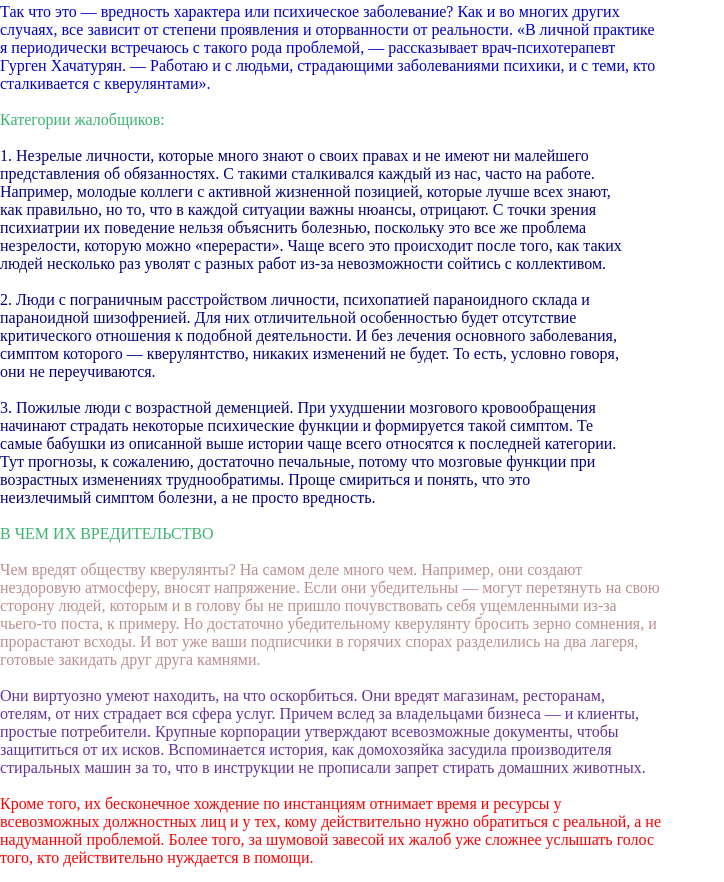
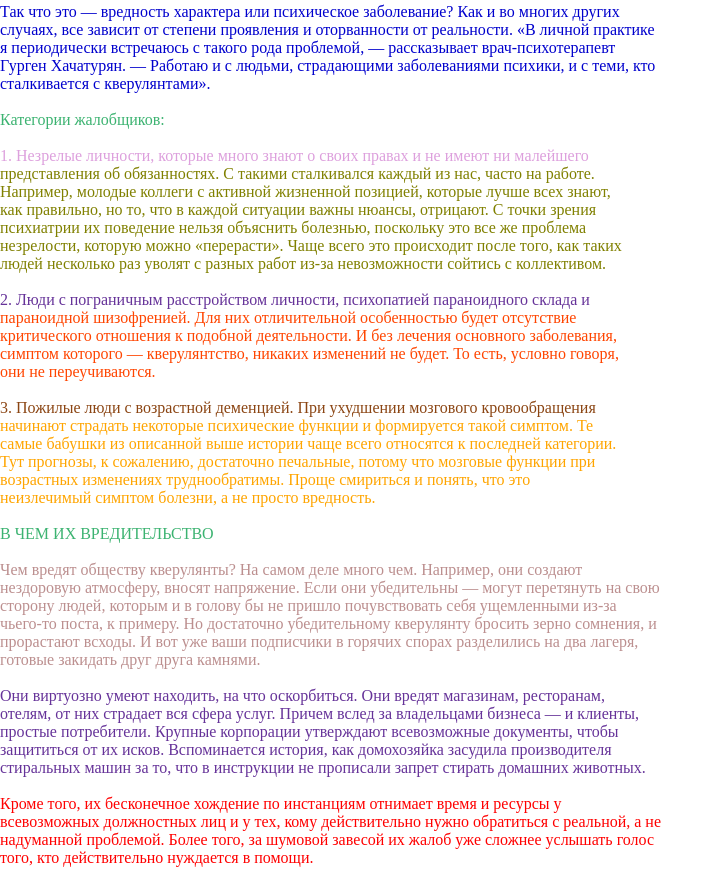
Before and after one commit to MinimalCritical/lesson_3, a plain HTML site: page index.html in a window 1280 px wide. Shown: the part 1785-2667 px from the top of the page, without its empty margins (0-724 px from the left). Drawn offline with Linux system fonts and the light colour scheme.

Commit message:
newnewnew

```diff
--- a/css/style.css
+++ b/css/style.css
@@ -41,21 +41,7 @@ div.block__text_four {
 .block__text_five {
 	color: mediumblue;
 }
-.list {
-	color: navy;
-}
-.list-text ~ p {
-	color: orange;
-}
-.list-text + p {
-	color: olive;
-}
-.list-text-one + p {
-	color: orangered;
-}
-.list-text-two + p {
-	color: powderblue;
-}
+
 .block__text_six.two {
 	color: rebeccapurple;
 }
@@ -68,3 +54,22 @@ div.block__text_four {
 .block__text_six.four {
 	color: seagreen;
 }
+div.list-text {
+	color: olive;
+}
+div.list-text-two {
+	color: orange;
+}
+div.list-text-one {
+	color: orangered;
+}
+
+p.list_first {
+	color: plum;
+}
+p.list_second {
+	color: rebeccapurple;
+}
+p.list_third {
+	color: saddlebrown;
+}
--- a/index.html
+++ b/index.html
@@ -111,7 +111,7 @@
 					<br>
 					<div class="list">
 						<div class="list-text">
-							<p>1. Незрелые личности, которые много знают о своих правах и не имеют ни малейшего</p>
+							<p class="list_first">1. Незрелые личности, которые много знают о своих правах и не имеют ни малейшего</p>
 							<p>представления об обязанностях. С такими сталкивался каждый из нас, часто на работе.</p>
 							<p>Например, молодые коллеги с активной жизненной позицией, которые лучше всех знают,</p>
 							<p>как правильно, но то, что в каждой ситуации важны нюансы, отрицают. С точки зрения</p>
@@ -121,7 +121,7 @@
 						</div>
 						<br>
 						<div class="list-text-one">
-							<p>2. Люди с пограничным расстройством личности, психопатией параноидного склада и</p>
+							<p class="list_second">2. Люди с пограничным расстройством личности, психопатией параноидного склада и</p>
 							<p>параноидной шизофренией. Для них отличительной особенностью будет отсутствие</p>
 							<p>критического отношения к подобной деятельности. И без лечения основного заболевания,</p>
 							<p>симптом которого — кверулянтство, никаких изменений не будет. То есть, условно говоря,</p>
@@ -129,7 +129,7 @@
 						</div>
 						<br>
 						<div class="list-text-two">
-							<p>3. Пожилые люди с возрастной деменцией. При ухудшении мозгового кровообращения</p>
+							<p class="list_third">3. Пожилые люди с возрастной деменцией. При ухудшении мозгового кровообращения</p>
 							<p>начинают страдать некоторые психические функции и формируется такой симптом. Те</p>
 							<p>самые бабушки из описанной выше истории чаще всего относятся к последней категории.</p>
 							<p>Тут прогнозы, к сожалению, достаточно печальные, потому что мозговые функции при</p>
```
